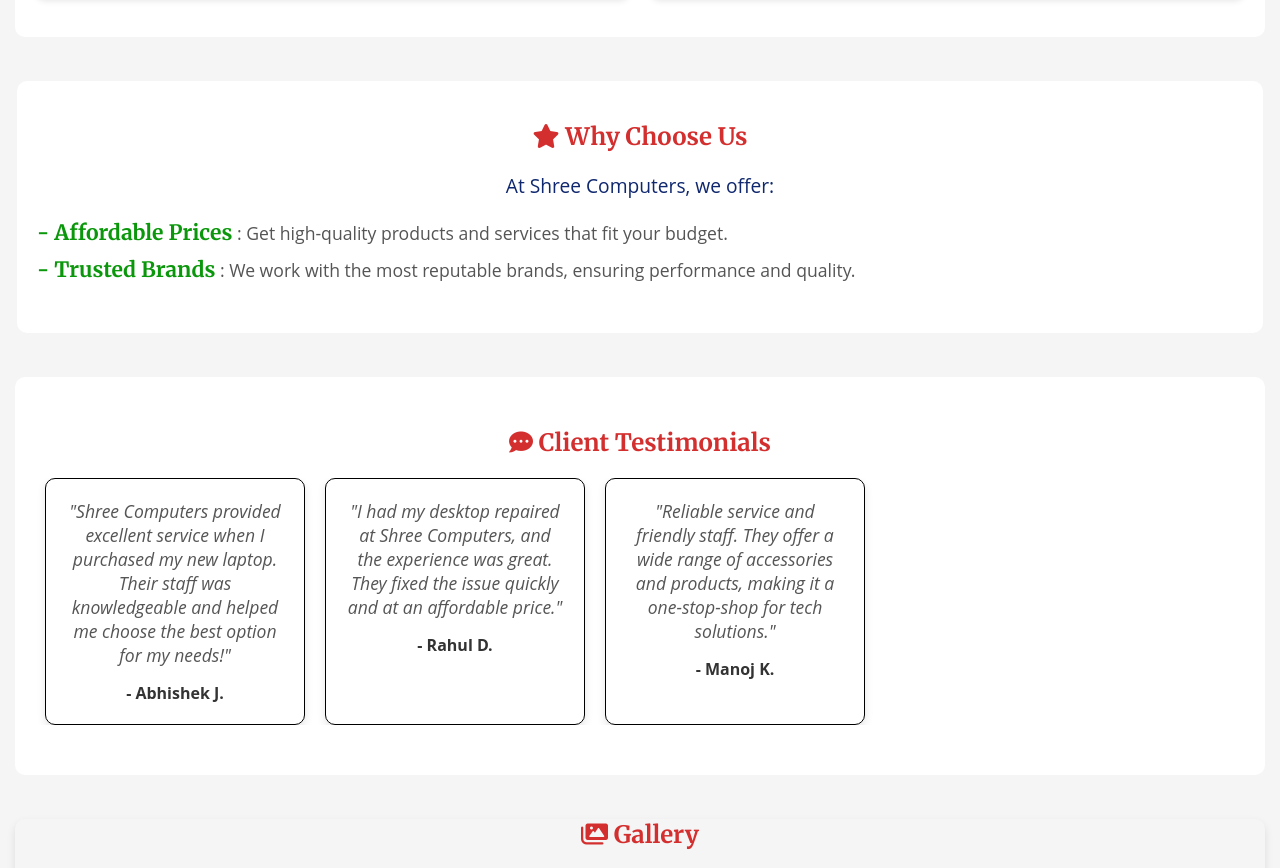
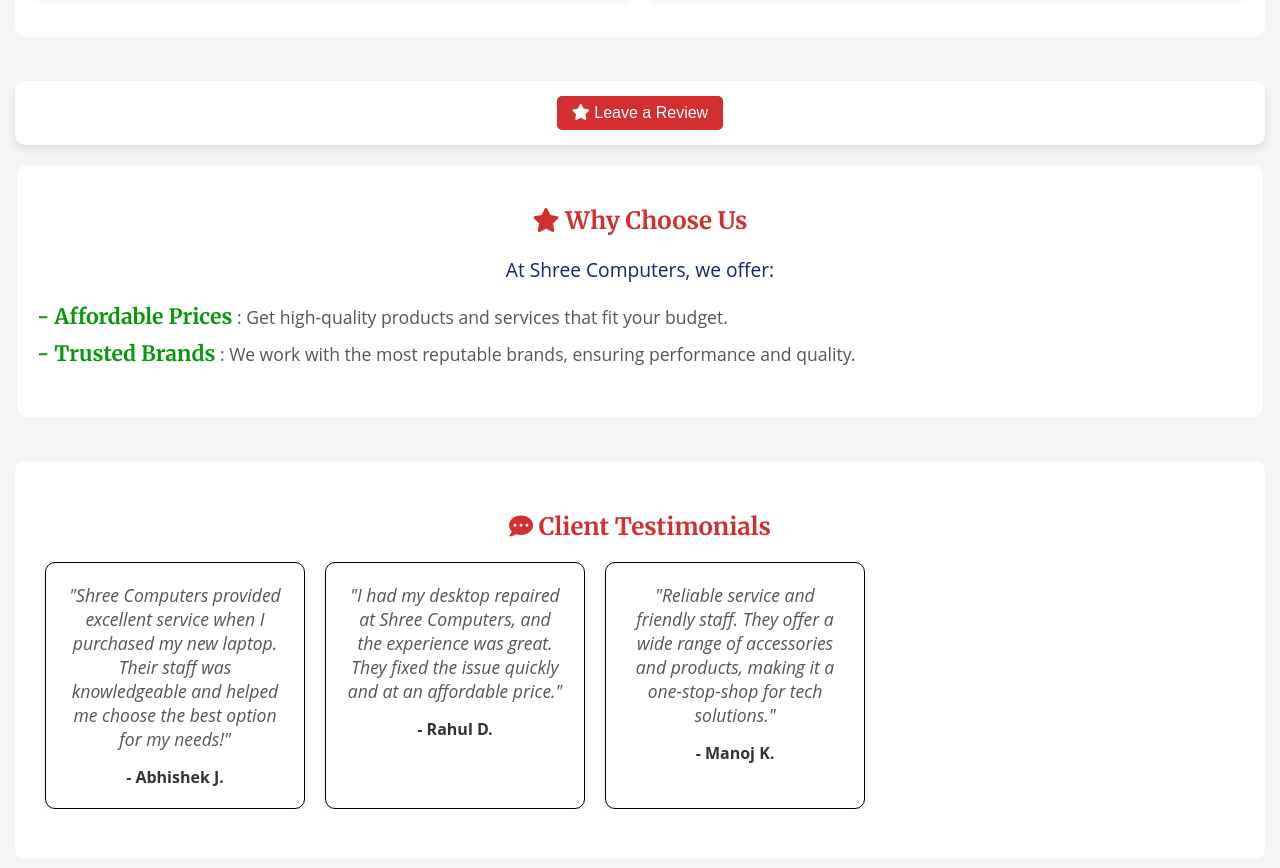
Before and after one commit to Vivek-Salwan1/shree-computers, a plain HTML site: page index.html in a window 1280 px wide. Shown: the part 898-1766 px from the top of the page. Drawn offline with Linux system fonts and the light colour scheme.

Commit message:
review btn added

```diff
--- a/index.html
+++ b/index.html
@@ -80,6 +80,13 @@
         </div>
     </section><br><br>
 
+
+    <!-- review -->
+    <div class="review">
+        <a href="https://g.page/r/Cbv71LbMJyNUEAE/review">
+            <button><i class="fas fa-star"></i> Leave a Review</button>
+        </a>
+    </div>
 
 
 
--- a/style.css
+++ b/style.css
@@ -188,6 +188,39 @@
     }
 }
 
+
+
+/* review */
+
+.review {
+    background-color: #fff; /* White background for a clean card effect */
+    padding: 10px;
+    border-radius: 10px;
+    box-shadow: 0 4px 8px rgba(0, 0, 0, 0.1); /* Soft shadow for depth */
+    margin-bottom: 20px;
+    display: flex;
+    justify-content: center;
+    align-items: center;
+    text-align: center;
+    margin-left: 15px;
+    margin-right: 15px;
+}
+
+.review a {
+    text-decoration: none;
+}
+
+.review button {
+    background-color: #d32f2f; /* Red color for the button */
+    color: white;
+    border: none;
+    border-radius: 5px;
+    padding: 8px 15px;
+    margin: 5px;
+    cursor: pointer;
+    font-size: 16px;
+    transition: background-color 0.3s ease;
+}
 
 /* slider */
 
```
